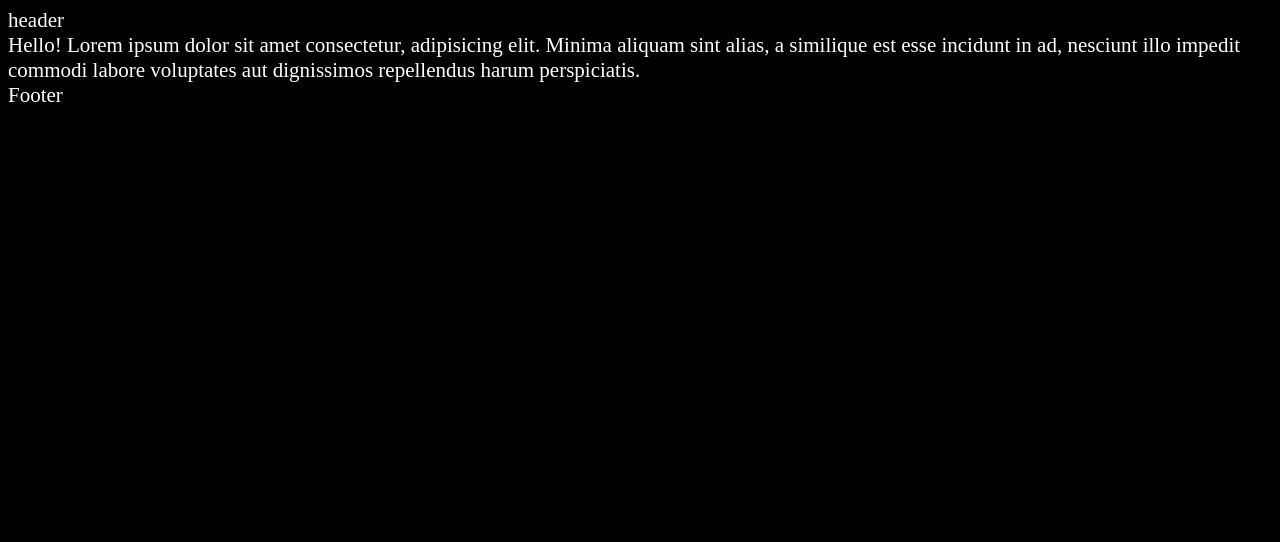
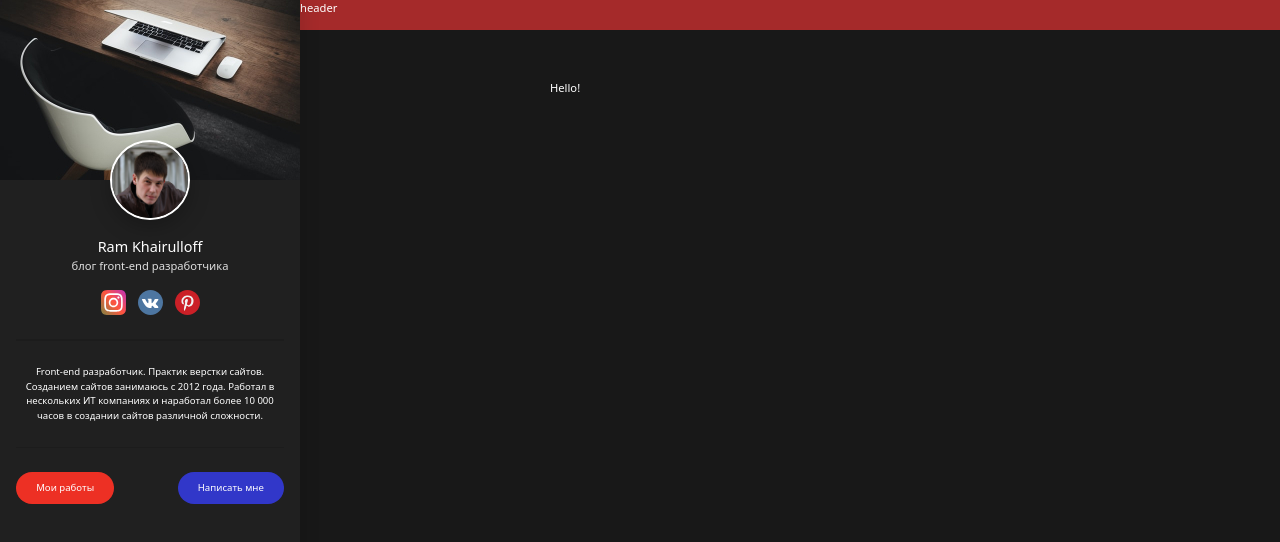
Before and after one commit to zhentelmen/blog, a website: page src/index.html in a window 1280 px wide. Drawn offline with nearby package versions, Linux system fonts and the light colour scheme; files that its build step writes are made by us from their sources.

Commit message:
added sidebar

```diff
--- /dev/null
+++ b/src/assets/scss/_vars.scss
@@ -0,0 +1,10 @@
+$primary: #202020;
+$secondary: #121212;
+$white: #fff;
+$blue: #3137C9;
+$red: #ED3024;
+
+$z-index-sidebar: 1000;
+$z-header-sidebar: 1000;
+
+$sidebar-width: 300px;
--- /dev/null
+++ b/src/assets/scss/blocks/btn.scss
@@ -0,0 +1,32 @@
+.btn {
+  display: inline-block;
+  vertical-align: top;
+  padding: 1.12em 2.1em;
+  background-color: $secondary;
+  border: none;
+  cursor: pointer;
+  border-radius: 3em;
+  font-family: inherit;
+  font-size: 1.2rem;
+  line-height: 1.1;
+  font-weight: 500;
+  color: $white;
+  text-decoration: none;
+  transition: all .2s linear;
+
+  &--red {
+    background-color: $red;
+
+    &:hover {
+      background-color: darken($red, 10%);
+    }
+  }
+
+  &--blue {
+    background-color: $blue;
+
+    &:hover {
+      background-color: darken($blue, 10%);
+    }
+  }
+}
--- /dev/null
+++ b/src/assets/scss/blocks/container.scss
@@ -0,0 +1,6 @@
+.container {
+  max-width: 70rem;
+  margin: 0 auto;
+  padding-left: 5rem;
+  padding-right: 5rem;
+}
--- /dev/null
+++ b/src/assets/scss/blocks/header.scss
@@ -0,0 +1,9 @@
+.header {
+  height: 30px;
+  width: calc(100% - $sidebar-width);
+  background-color: brown;
+  position: fixed;
+  top: 0;
+  right: 0;
+  z-index: $z-header-sidebar;
+}
--- /dev/null
+++ b/src/assets/scss/blocks/main.scss
@@ -0,0 +1,4 @@
+.main {
+  padding-top: 10rem;
+  padding-left: $sidebar-width;
+}
--- /dev/null
+++ b/src/assets/scss/blocks/page.scss
@@ -0,0 +1,3 @@
+.page {
+  overflow: hidden;
+}
--- /dev/null
+++ b/src/assets/scss/blocks/profile.scss
@@ -0,0 +1,37 @@
+.profile {
+  &__avatar {
+    display: block;
+    height: 10rem;
+    width: 10rem;
+    margin: 0 auto 2rem;
+    border: 2px solid $white;
+    border-radius: 50%;
+    box-shadow: 0 7px 20px rgba(0, 0, 0, 0.25);
+    position: relative;
+  }
+
+  &__name {
+    font-size: 1.8rem;
+    text-align: center;
+  }
+
+  &__prof {
+    margin-bottom: 2rem;
+
+    font-size: 1.4rem;
+    text-align: center;
+    font-weight: 300;
+    color: #DEDEDE;
+  }
+
+  &__text {
+    padding: 3rem 0;
+    margin: 3rem 0;
+
+    font-size: 1.2rem;
+    text-align: center;
+
+    border-top: 2px solid #1C1C1C;
+    border-bottom: 1px solid #1C1C1C;
+  }
+}
--- /dev/null
+++ b/src/assets/scss/blocks/sidebar.scss
@@ -0,0 +1,33 @@
+.sidebar {
+  width: $sidebar-width;
+  height: 100vh;
+  background-color: $primary;
+  position: fixed;
+  top: 0;
+  left: 0;
+  z-index: $z-index-sidebar;
+  box-shadow: 5px 0 15px rgba(#050505, .1);
+
+  &__top {
+    background-color: $secondary;
+    height: 180px;
+
+    img {
+      display: block;
+      width: 100%;
+      height: 100%;
+      object-fit: cover;
+    }
+  }
+
+  &__content {
+    padding: 0 2rem;
+    margin-top: -5rem;
+  }
+
+  &__footer {
+    padding: 0 2rem;
+    display: flex;
+    justify-content: space-between;
+  }
+}
--- /dev/null
+++ b/src/assets/scss/blocks/social.scss
@@ -0,0 +1,5 @@
+.social {
+  display: flex;
+  justify-content: center;
+  column-gap: 1.5rem;
+}
--- /dev/null
+++ b/src/assets/scss/libs/reset.scss
@@ -0,0 +1,58 @@
+html {
+  box-sizing: border-box;
+}
+
+*,
+*::after,
+*::before {
+  box-sizing: inherit;
+}
+
+a {
+  text-decoration: none;
+}
+
+ul[class],
+ol[class] {
+  padding: 0;
+}
+
+body,
+h1,
+h2,
+h3,
+h4,
+h5,
+h6,
+p,
+ul,
+ol,
+li,
+figure,
+figcaption,
+blockquote,
+dl,
+dd {
+  margin: 0;
+}
+
+ul[class] {
+  list-style: none;
+}
+
+img {
+  max-width: 100%;
+  display: block;
+}
+
+input,
+button,
+textarea,
+select {
+  font: inherit;
+
+}
+
+input:focus {
+  outline: none;
+}
--- a/src/assets/scss/style.scss
+++ b/src/assets/scss/style.scss
@@ -1,5 +1,26 @@
+@import 'vars';
+@import 'libs/reset';
+
+html {
+  font-size: 50%;
+}
+
 body {
-    background-color: black;
-    font-size: 21px;
-    color: white;
+  background-color: #181818;
+
+  font-family: system-ui, -apple-system,
+    "Segoe UI", Roboto, "Helvetica Neue", "Noto Sans", "Liberation Sans", Arial, sans-serif, "Apple Color Emoji", "Segoe UI Emoji", "Segoe UI Symbol", "Noto Color Emoji";
+  font-size: 1.4rem;
+  color: white;
+  line-height: 1.5;
 }
+
+/* Blocks */
+@import 'blocks/page';
+@import 'blocks/header';
+@import 'blocks/sidebar';
+@import 'blocks/main';
+@import 'blocks/container';
+@import 'blocks/profile';
+@import 'blocks/social';
+@import 'blocks/btn';
--- a/src/index.html
+++ b/src/index.html
@@ -4,6 +4,3 @@ title: BrainsCloud | Home
 ---
 
 Hello!
-
-Lorem ipsum dolor sit amet consectetur, adipisicing elit. Minima aliquam sint alias, a similique est esse incidunt in
-ad, nesciunt illo impedit commodi labore voluptates aut dignissimos repellendus harum perspiciatis.
--- a/src/layouts/default.html
+++ b/src/layouts/default.html
@@ -2,18 +2,24 @@
 <html lang="ru">
 
 <head>
-    {{> head }}
+  {{> head }}
 </head>
 
 <body>
 
+  <div class="page">
     {{> header }}
 
-    {{> body }}
+    {{> sidebar }}
 
-    {{> footer }}
+    <main class="main">
+      <div class="container">
+        {{> body }}
+      </div>
+    </main>
+  </div>
 
-    <script src="assets/js/app.js"></script>
+  <script src="assets/js/app.js"></script>
 </body>
 
 </html>
--- a/src/partials/header.html
+++ b/src/partials/header.html
@@ -1 +1 @@
-<header>header</header>
+<header class="header">header</header>
--- /dev/null
+++ b/src/partials/sidebar.html
@@ -0,0 +1,41 @@
+<aside class="sidebar">
+  <div class="sidebar__top">
+    <img src="assets/images/sidebar-top.jpg" alt="sidebar image">
+  </div>
+  <div class="sidebar__content">
+    <div class="profile">
+      <img class="profile__avatar" src="assets/images/avatar.png" alt="avatar">
+      <div class="profile__name">Ram Khairulloff</div>
+      <div class="profile__prof">блог front-end разработчика</div>
+      <ul class="social">
+        <li class="social__item">
+          <a class="social__link" href="#" target="_blank">
+            <img src="assets/images/icons/instagram.svg" alt="instagram icon">
+          </a>
+        </li>
+        <li class="social__item">
+          <a class="social__link" href="#" target="_blank">
+            <img src="assets/images/icons/vk.svg" alt="vk icon">
+          </a>
+        </li>
+        <li class="social__item">
+          <a class="social__link" href="#" target="_blank">
+            <img src="assets/images/icons/pinterest.svg" alt="pinterest icon">
+          </a>
+        </li>
+      </ul>
+      <div class="profile__text">
+        <p>
+          Front-end разработчик. Практик верстки сайтов.
+          Созданием сайтов занимаюсь с 2012 года. Работал в нескольких ИТ компаниях и наработал более 10 000 часов в
+          создании сайтов различной сложности.
+        </p>
+      </div>
+    </div> <!-- /.profile -->
+  </div> <!-- /.sidebar__content -->
+
+  <div class="sidebar__footer">
+    <a class="btn btn--red" href="#">Мои работы</a>
+    <button class="btn btn--blue" type="button">Написать мне</button>
+  </div>
+</aside>
```
Also changed, not shown: src/assets/images/avatar.png (added), src/assets/images/icons/instagram.svg (added), src/assets/images/icons/pinterest.svg (added), src/assets/images/icons/vk.svg (added), src/assets/images/sidebar-top.jpg (added).
